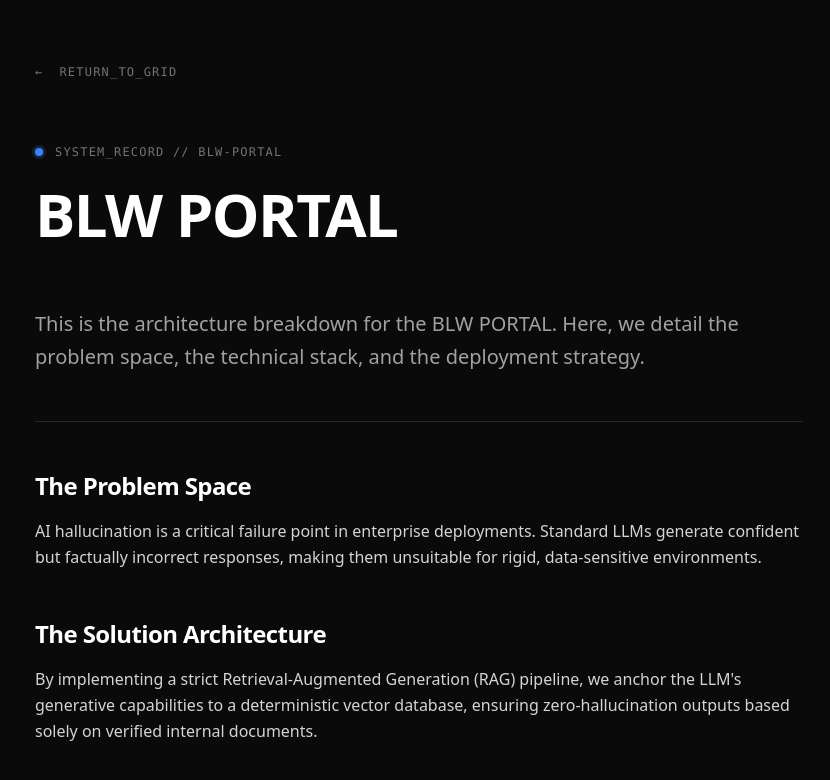
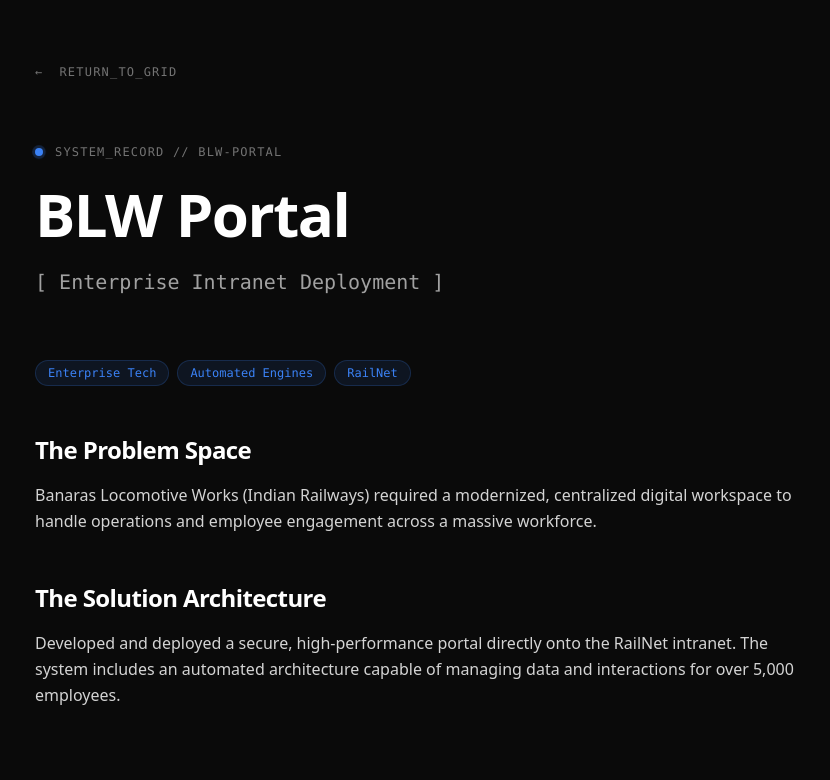
Before and after one commit to amaaxx/horcrux, a Next.js app in the folder frontend/: page /vessel/blw-portal in a window 1280 px wide. Shown: the top 780 px of the page, without its empty margins (221-1051 px from the left). Built offline with nearby package versions, Linux system fonts and the light colour scheme.

Commit message:
feat: finalize navigation and data hydration for all vessels

```diff
--- a/frontend/app/page.tsx
+++ b/frontend/app/page.tsx
@@ -101,9 +101,10 @@ export default function Home() {
           {/* ========================================== */}
           {/* VESSEL 02: Strata (Top Right)              */}
           {/* ========================================== */}
+          <Link href="/vessel/strata" className="block cursor-none">
           <motion.div
             variants={item}
-            className="relative overflow-hidden bg-surface border border-border rounded-3xl p-6 flex flex-col justify-between transition-all hover:border-neutral-600 group"
+            className="relative overflow-hidden bg-surface border border-border rounded-3xl p-6 h-full flex flex-col justify-between transition-all hover:border-neutral-600 group"
           >
             <div className="absolute top-6 left-6">
               <span className="font-mono text-[10px] text-neutral-500 tracking-widest uppercase">
@@ -123,13 +124,15 @@ export default function Home() {
               <p className="text-neutral-400 text-sm">Recursive note architecture.</p>
             </div>
           </motion.div>
+          </Link>
 
           {/* ========================================== */}
           {/* VESSEL 03: BLW Portal (Middle Right)       */}
           {/* ========================================== */}
+          <Link href="/vessel/blw-portal" className="block cursor-none">
           <motion.div
             variants={item}
-            className="relative overflow-hidden bg-surface border border-border rounded-3xl p-6 flex flex-col justify-between transition-all hover:border-neutral-600 group"
+            className="relative overflow-hidden bg-surface border border-border rounded-3xl p-6 h-full flex flex-col justify-between transition-all hover:border-neutral-600 group"
           >
             <div className="absolute top-6 left-6">
               <span className="font-mono text-[10px] text-neutral-500 tracking-widest uppercase">
@@ -155,6 +158,7 @@ export default function Home() {
               <p className="text-neutral-400 text-sm">Enterprise deployment.</p>
             </div>
           </motion.div>
+          </Link>
 
           {/* ========================================== */}
           {/* VESSEL 04: Core Stack (Bottom Left)        */}
--- a/frontend/app/vessel/[slug]/page.tsx
+++ b/frontend/app/vessel/[slug]/page.tsx
@@ -1,11 +1,42 @@
 import Link from "next/link";
+import { notFound } from "next/navigation";
+
+// The Database: This holds all the unique data for each project
+const vesselData = {
+  "ground-truth-engine": {
+    title: "Ground Truth Engine",
+    subtitle: "Deterministic RAG Architecture",
+    problem: "AI hallucination is a critical failure point in enterprise deployments. Standard LLMs generate confident but factually incorrect responses, making them unsuitable for rigid, data-sensitive environments.",
+    solution: "By implementing a strict Retrieval-Augmented Generation (RAG) pipeline, we anchor the LLM's generative capabilities to a deterministic vector database, ensuring zero-hallucination outputs based solely on verified internal documents.",
+    stack: ["Python", "Vector DB", "FastAPI", "Next.js"]
+  },
+  "strata": {
+    title: "Strata",
+    subtitle: "Recursive Note Architecture",
+    problem: "Standard note-taking applications rely on rigid folder structures or chaotic tagging systems, creating friction when organizing deeply nested or interconnected thoughts.",
+    solution: "Engineered a full-stack digital workspace utilizing a recursive data model. This allows for infinite nesting of folders and notes, powered by a robust PostgreSQL backend and a highly responsive React/Tailwind frontend.",
+    stack: ["Next.js 15", "PostgreSQL", "React", "Tailwind v4"]
+  },
+  "blw-portal": {
+    title: "BLW Portal",
+    subtitle: "Enterprise Intranet Deployment",
+    problem: "Banaras Locomotive Works (Indian Railways) required a modernized, centralized digital workspace to handle operations and employee engagement across a massive workforce.",
+    solution: "Developed and deployed a secure, high-performance portal directly onto the RailNet intranet. The system includes an automated architecture capable of managing data and interactions for over 5,000 employees.",
+    stack: ["Enterprise Tech", "Automated Engines", "RailNet"]
+  }
+};
+
+type VesselKey = keyof typeof vesselData;
 
 export default async function VesselPage({ params }: { params: Promise<{ slug: string }> }) {
-  // Await the params (Next.js 15 standard)
   const resolvedParams = await params;
+  const slug = resolvedParams.slug as VesselKey;
 
-  // Clean up the URL slug for the UI (e.g., "ground-truth-engine" -> "GROUND TRUTH ENGINE")
-  const formattedTitle = resolvedParams.slug.replace(/-/g, " ").toUpperCase();
+  // If the URL doesn't match one of our projects, throw a 404
+  const project = vesselData[slug];
+  if (!project) {
+    notFound();
+  }
 
   return (
     <main className="min-h-screen bg-background text-white p-6 md:p-16 font-sans selection:bg-accent/30 selection:text-accent cursor-none">
@@ -28,31 +59,32 @@ export default async function VesselPage({ params }: { params: Promise<{ slug: s
               <span className="relative inline-flex rounded-full h-2 w-2 bg-accent"></span>
             </span>
             <span className="font-mono text-xs text-neutral-500 tracking-widest uppercase">
-              System_Record // {resolvedParams.slug}
+              System_Record // {slug.toUpperCase()}
             </span>
           </div>
           <h1 className="text-4xl md:text-6xl font-bold tracking-tight text-white">
-            {formattedTitle}
+            {project.title}
           </h1>
+          <p className="text-xl text-neutral-400 font-mono text-sm">
+            [ {project.subtitle} ]
+          </p>
         </header>
 
-        {/* Content Area */}
+        {/* Dynamic Content Area */}
         <article className="prose prose-invert prose-neutral md:prose-lg max-w-none text-neutral-300">
-          <p className="leading-relaxed text-xl text-neutral-400">
-            This is the architecture breakdown for the {formattedTitle}. Here, we detail the problem space, the technical stack, and the deployment strategy.
-          </p>
-
-          <div className="h-px w-full bg-border my-12" />
+          <div className="flex flex-wrap gap-2 mb-12">
+            {project.stack.map((tech) => (
+              <span key={tech} className="px-3 py-1 text-xs font-mono text-accent bg-accent/10 rounded-full border border-accent/20">
+                {tech}
+              </span>
+            ))}
+          </div>
 
           <h2 className="text-2xl font-bold text-white mt-8 mb-4 tracking-tight">The Problem Space</h2>
-          <p className="leading-relaxed">
-            AI hallucination is a critical failure point in enterprise deployments. Standard LLMs generate confident but factually incorrect responses, making them unsuitable for rigid, data-sensitive environments.
-          </p>
+          <p className="leading-relaxed">{project.problem}</p>
 
           <h2 className="text-2xl font-bold text-white mt-12 mb-4 tracking-tight">The Solution Architecture</h2>
-          <p className="leading-relaxed">
-            By implementing a strict Retrieval-Augmented Generation (RAG) pipeline, we anchor the LLM's generative capabilities to a deterministic vector database, ensuring zero-hallucination outputs based solely on verified internal documents.
-          </p>
+          <p className="leading-relaxed">{project.solution}</p>
         </article>
       </div>
     </main>
```
